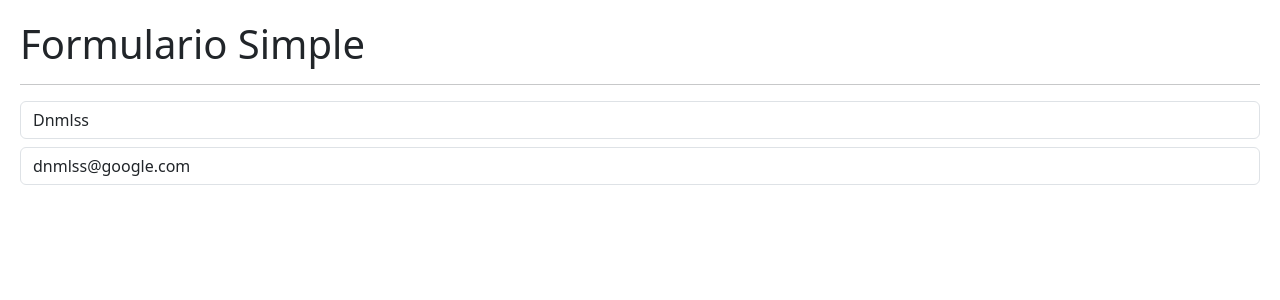
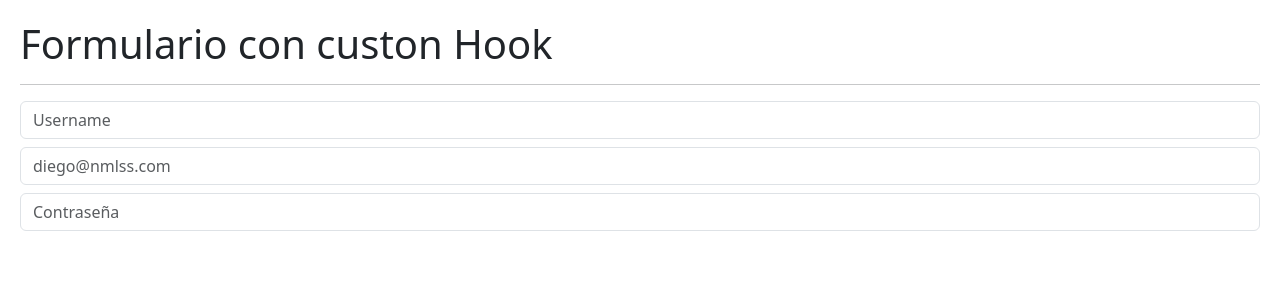
Before and after one commit to Dnmlss/Hooks-App, a React (Vite) app: page / in a window 1280 px wide. Shown: the top 300 px of the page. Built offline with nearby package versions, Linux system fonts and the light colour scheme.

Commit message:
FormWithCustomHook & useForm

```diff
--- /dev/null
+++ b/src/02-useEffect/FormWithCustomHook.jsx
@@ -0,0 +1,48 @@
+import { useEffect } from 'react';
+import { useForm } from '../hooks/useForm';
+
+export const FormWithCustomHook = () => {
+	const { formState, onInputChange, username, email, password } = useForm({
+		username: '',
+		email: '',
+		password: '',
+	});
+
+	// evitamos usar esta linea gracias a la desestructuración del formState en el archivo useForm.js
+	// const { username, email, password } = formState;
+
+	return (
+		<>
+			<h1>Formulario con custon Hook</h1>
+			<hr />
+			<input
+				type='text'
+				className='form-control'
+				placeholder='Username'
+				name='username'
+				value={username}
+				onChange={onInputChange}
+			/>
+
+			<input
+				type='email'
+				className='form-control mt-2'
+				placeholder='diego@nmlss.com'
+				name='email'
+				value={email}
+				onChange={onInputChange}
+			/>
+
+			<input
+				type='password'
+				className='form-control mt-2'
+				placeholder='Contraseña'
+				name='password'
+				value={password}
+				onChange={onInputChange}
+			/>
+		</>
+	);
+};
+
+// Al colocar en el useEffect como dependencia un array vacío, significa que el useEffect se dispara una unica vez cuando el componente es montado (renderizado)
--- /dev/null
+++ b/src/hooks/useForm.js
@@ -0,0 +1,23 @@
+import { useState } from 'react';
+
+export const useForm = (initialForm = {}) => {
+	const [formState, setFormState] = useState(initialForm);
+
+	// función que permite realizar el cambio de cualquier input
+	const onInputChange = ({ target }) => {
+		const { name, value } = target;
+
+		setFormState({
+			// Utilizamos el spread operator para no modificar el objeto original
+			...formState,
+			[name]: value,
+		});
+	};
+
+	return {
+		// desestructuramos el formState, para poder utilizar todas las propiedades en el Hook
+		...formState,
+		formState,
+		onInputChange,
+	};
+};
--- a/src/main.jsx
+++ b/src/main.jsx
@@ -3,12 +3,13 @@
 // import { HooksApp } from './HooksApp';
 // import { CounterApp } from './01-useState/CounterApp';
 // import { CounterWithCustomHooks } from './01-useState/CounterWithCustomHook';
-import { SimpleForm } from './02-useEffect/SimpleForm';
+// import { SimpleForm } from './02-useEffect/SimpleForm';
+import { FormWithCustomHook } from './02-useEffect/FormWithCustomHook';
 
 import './index.css';
 
 ReactDOM.createRoot(document.getElementById('root')).render(
 	//<React.StrictMode>
-	<SimpleForm />
+	<FormWithCustomHook />
 	//</React.StrictMode>
 );
```
